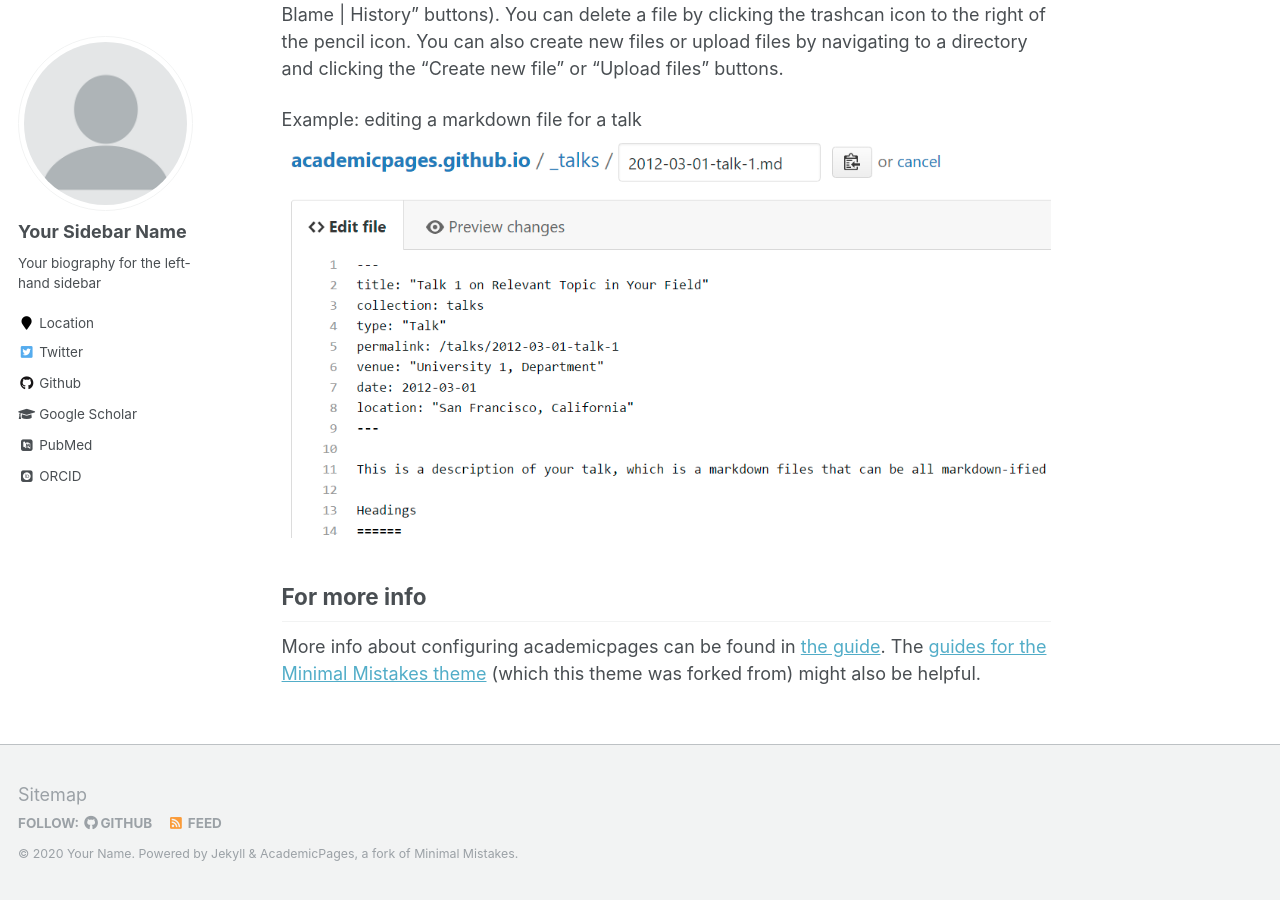
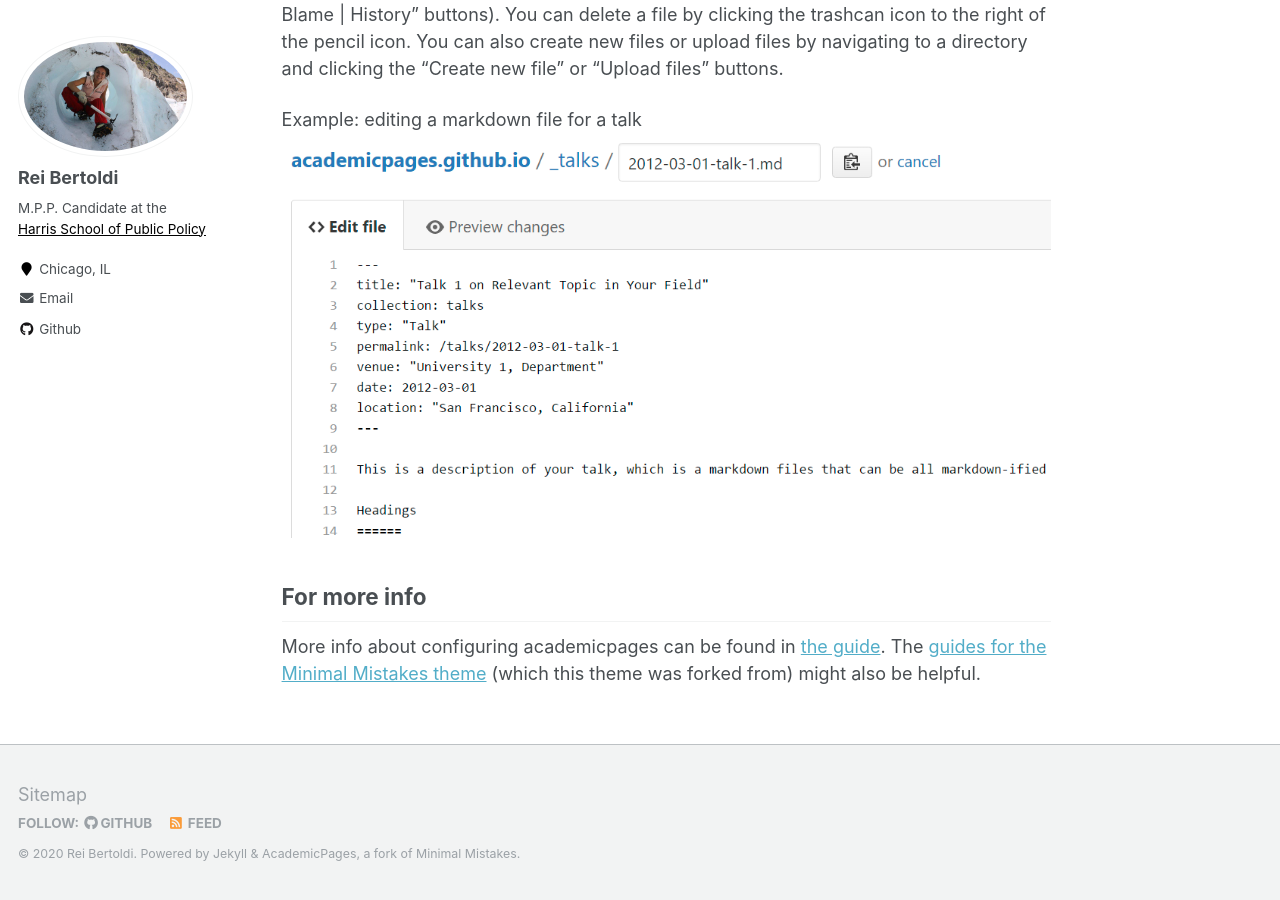
Before and after one commit to rhbertoldi/rhbertoldi.github.io, a Jekyll site: the page built from _pages/about.md, in a window 1280 px wide and 900 px high, scrolled down 2463 px. Built offline with Jekyll 4.4.1, drawn with Linux system fonts in a browser that asks for light colours; some web fonts are replaced; some of the changed text lies outside the part shown.

Commit message:
updating config file

```diff
--- a/_config.yml
+++ b/_config.yml
@@ -7,13 +7,13 @@
 
 # Site Settings
 locale                   : "en-US"
-title                    : "Your Name / Site Title"
+title                    : "Rei H. Bertoldi"
 title_separator          : "-"
-name                     : &name "Your Name"
-description              : &description "personal description"
-url                      : https://academicpages.github.io # the base hostname & protocol for your site e.g. "https://mmistakes.github.io"
+name                     : &name "Rei Bertoldi"
+description              : &description "M.P.P. Candidate at the University of Chicago, Harris School of Public Policy"
+url                      : https://rhbertoldi.github.io # the base hostname & protocol for your site e.g. "https://mmistakes.github.io"
 baseurl                  : "" # the subpath of your site, e.g. "/blog"
-repository               : "academicpages/academicpages.github.io"
+repository               : "rhbertoldi/academicpages.github.io"
 teaser                   :  # filename of teaser fallback teaser image placed in /images/, .e.g. "500x300.png"
 breadcrumbs              : false # true, false (default)
 words_per_minute         : 160
@@ -80,15 +80,15 @@ analytics:
 
 # Site Author
 author:
-  name             : "Your Sidebar Name"
-  avatar           : "profile.png"
-  bio              : "Your biography for the left-hand sidebar"
-  location         : "Location"
+  name             : "Rei Bertoldi"
+  avatar           : "bio_photo.jpg"
+  bio              : "M.P.P. Candidate at the <a style='color: black;' href='https://harris.uchicago.edu/'>Harris School of Public Policy</a>"
+  location         : "Chicago, IL"
   employer         :
-  pubmed           : "https://www.ncbi.nlm.nih.gov/pubmed/?term=john+snow"
-  googlescholar    : "http://yourfullgooglescholarurl.com"
-  email            :
-  researchgate     :  # example: "https://www.researchgate.net/profile/yourprofile"
+  pubmed           :
+  googlescholar    :
+  email            :  "rhbertoldi@uchicago.edu"
+  researchgate     :
   uri              :
   bitbucket        :
   codepen          :
@@ -96,20 +96,20 @@ author:
   flickr           :
   facebook         :
   foursquare       :
-  github           : "academicpages"
+  github           : "rhbertoldi"
   google_plus      :
   keybase          :
   instagram        :
-  impactstory      : #"https://profiles.impactstory.org/u/xxxx-xxxx-xxxx-xxxx"
+  impactstory      :
   lastfm           :
   linkedin         :
-  orcid            : "http://orcid.org/yourorcidurl"
+  orcid            :
   pinterest        :
   soundcloud       :
-  stackoverflow    : # http://stackoverflow.com/users/123456/username
+  stackoverflow    :
   steam            :
   tumblr           :
-  twitter          : "replacethistwitterhandle"
+  twitter          :
   vine             :
   weibo            :
   xing             :
```
Also changed, not shown: images/bio_photo.jpg (added).
